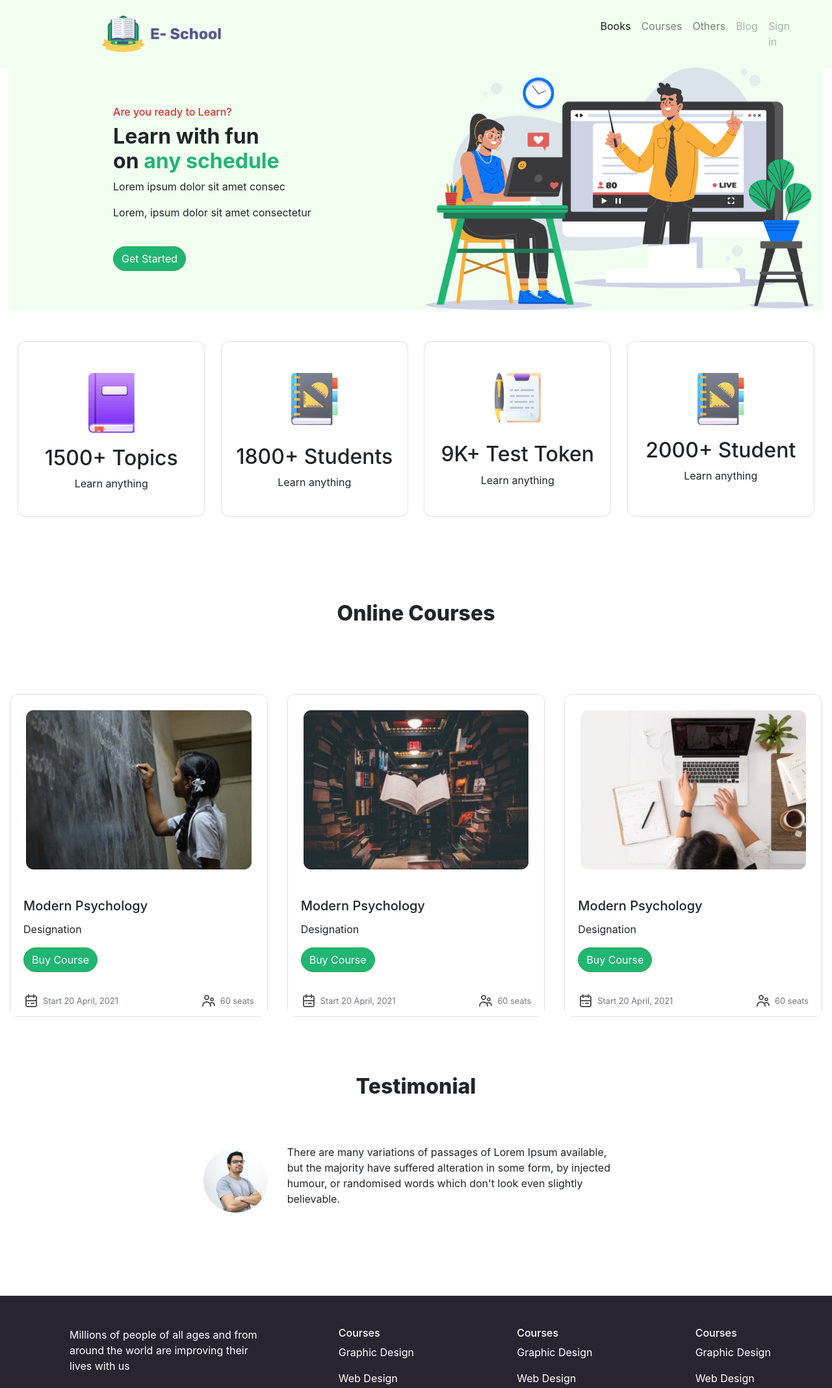
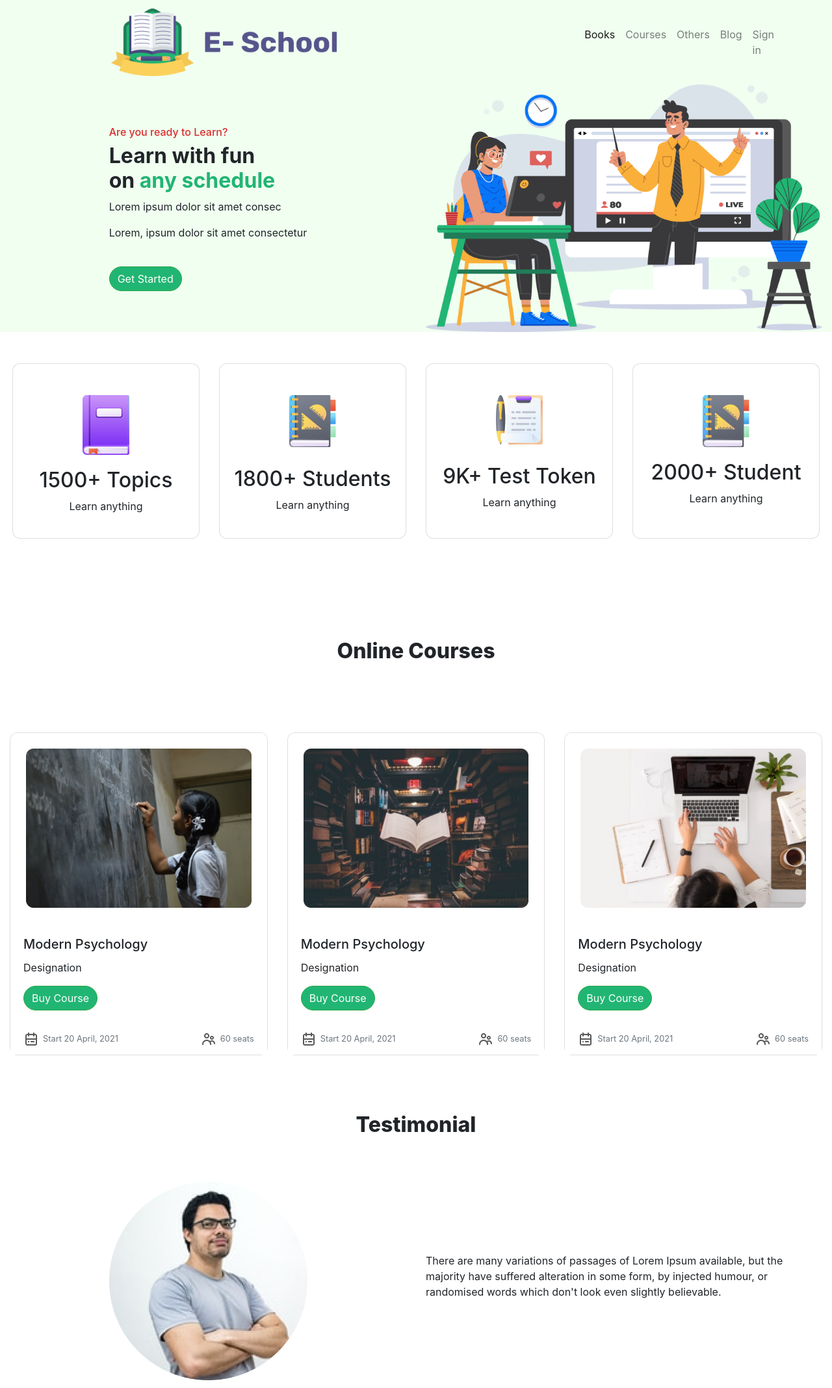
Before and after one commit to asadsourav/E-school, a plain HTML site: page index.html in a window 1280 px wide. Shown: the top 2136 px of the page at 65% size. Drawn offline with nearby package versions, Linux system fonts and the light colour scheme.

Commit message:
and finally done

```diff
--- a/index.html
+++ b/index.html
@@ -8,19 +8,19 @@
     <link rel="stylesheet" href="style.css">
 </head>
 <body>
-    <header class="">
+    <header class="container-fluid">
         <nav class="navbar navbar-expand-lg navbar-light ">
-            <a class="navbar-brand" href="#"><img class="w-25" src="images/ICON/Logo.png" alt=""></a>
+            <a class="navbar-brand" href="#"><img class="w-50 img-fluid" src="images/ICON/Logo.png" alt=""></a>
             <button class="navbar-toggler" type="button" data-toggle="collapse" data-target="#navbarNavAltMarkup" aria-controls="navbarNavAltMarkup" aria-expanded="false" aria-label="Toggle navigation">
               <span class="navbar-toggler-icon"></span>
             </button>
             <div class="collapse navbar-collapse" id="navbarNavAltMarkup">
-              <div class="navbar-nav">
+              <div class="navbar-nav ">
                 <a class="nav-item nav-link active" href="#">Books <span class="sr-only">(current)</span></a>
                 <a class="nav-item nav-link" href="#">Courses</a>
                 <a class="nav-item nav-link" href="#">Others</a>
-                <a class="nav-item nav-link disabled" href="#">Blog</a>
-                <a class="nav-item nav-link disabled" href="#">Sign in</a>
+                <a class="nav-item nav-link " href="#">Blog</a>
+                <a class="nav-item nav-link " href="#">Sign in</a>
               </div>
             </div>
           </nav>
@@ -47,6 +47,8 @@
     <br>
     <section class="course-info">
         <div class="container-fluid d-flex justify-content-around">
+            <div class="row row-cols-1  row-cols-xl-4  row-cols-sm-2">
+                <div class="col mb-4">
                     <div class="card info text-center d-flex align-items-center justify-content-center" style="width: 18rem">
                         <div>
                             <br>
@@ -58,6 +60,8 @@
                           <p class="card-text">Learn anything</p>
                         </div>
                       </div>
+                </div>
+                <div class="col mb-4">
                     <div class="card info text-center d-flex align-items-center justify-content-center" style="width: 18rem">
                         <div>
                             <br>
@@ -69,6 +73,8 @@
                           <p class="card-text">Learn anything</p>
                         </div>
                       </div>
+                </div>
+                <div class="col mb-4">
                     <div class="card info text-center d-flex align-items-center justify-content-center" style="width: 18rem">
                         <div>
                             <br>
@@ -80,6 +86,8 @@
                           <p class="card-text">Learn anything</p>
                         </div>
                       </div>
+                </div>
+                <div class="col mb-4">
                     <div class="card info text-center d-flex align-items-center justify-content-center" style="width: 18rem">
                         <div>
                             <br>
@@ -89,6 +97,8 @@
                         <div class="card-body">
                             <h2>2000+ Student</h2>
                           <p class="card-text">Learn anything</p>
+                        </div>
+                      </div>
                 </div>
             </div>
         </div>
@@ -164,14 +174,28 @@
     <section class="testimonial">
         <div class="container-fluid">
             <div class="row">
-                <div class="col-4 d-flex justify-content-end align-items-center">
-                    <img class="w-25" src="images/Photos/Man.png" alt="">
+                <div class="col-xs-4 col-md-5 col-lg-6 d-flex justify-content-center align-items-center">
+                    <img class="w-50 img-fluid" src="images/Photos/Man.png" alt="">
                 </div>
-                <div class="col-5 d-flex justify-content-start align-items-center">
+                <div class="col-xs-8 col-md-7 col-lg-6 d-flex justify-content-start align-items-center">
                     <p>There are many variations of passages of Lorem Ipsum available, but the
                         majority have suffered alteration in some form, by injected humour,
                        or randomised words which don't look even slightly believable.</p>
                 </div>
+        </div>
+        </div>
+    </section>
+    <h2 id="stu-review">What Our Students Say</h2>
+    <section class="container-fluid review">
+        <div class="row">
+            <div class="col-xs-4 col-md-5 col-lg-6 d-flex align-items-center">
+                <div>
+                    <h4>"This is the best online platform right now"</h4>
+                <p>"Lorem, ipsum dolor sit amet consectetur adipisicing elit. Dolorum ipsum dolore eius voluptatibus Lorem ipsum dolor sit amet consectetur adipisicing elit. Debitis, magnam a, impedit dolores repellat explicabo repellendus nemo nesciunt molestias, reiciendis deserunt officiis fugiat qui! Quam iusto necessitatibus reprehenderit quia"</p>
+                </div>
+            </div>
+            <div class="col-xs-8 col-md-7 col-lg-6 d-flex justify-content-center align-items-center">
+                <img class="w-50 img-fluid " src="images/Photos/dreamimg.png" alt="">
             </div>
         </div>
     </section>
@@ -212,6 +236,7 @@
                 </div>
             </div>
         </div>
+        <p id="copywrite">© developed by asad sourav |2020</p>
     </footer>
 </body>
 </html>
--- a/style.css
+++ b/style.css
@@ -3,16 +3,19 @@
     margin-left: 140px;
 }
 .navbar-nav{
-    padding-right: 40px;
+    padding-right: 50px;
 }
-.nav-item{
-    padding: 20px;
+.nav-item:hover{
+    background-color: #21b573;
+    border-radius: 15px;
 }
-.top-part,.navbar,header{
-    background-image: url("images/Photos/Rectangle\ 21.png");
+header,.top-part,.navbar-light{
+    background-image: url("images/Photos/Rectangle 21.png");
+    background-position: center;
+    background-size: cover;
 }
 .top-part{
-    width: 98%;
+    width: 100%;
     margin: 0 auto;
 }
 span{
@@ -72,6 +75,13 @@ border-radius: 33px;
     margin-top: 88px;
     margin-bottom: 69px;
 }
+#stu-review{
+    text-align: center;
+    font-weight: 800;
+    margin-top: 88px;
+    margin-bottom: 69px;
+}
+
 footer{
     margin-top: 121px;
     background-color: #282531;
@@ -89,3 +99,7 @@ footer a:hover{
     text-decoration: none;
     font-size: 17px;
 }
+#copywrite{
+    color: white;
+    text-align: center;
+}
```
Also changed, not shown: 1 other file. Lines whose indentation alone changed are shown as unchanged.
